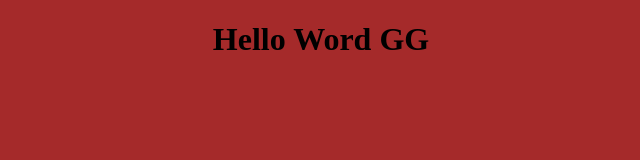
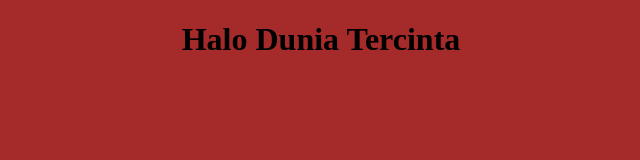
Before and after one commit to OnePrist/RevoU, a plain HTML site: page index.html in a window 1280 px wide. Shown: the whole page, without its empty margins (319-959 px from the left). Drawn offline with Linux system fonts and the light colour scheme.

Commit message:
Mengganti Judul Pada H1

```diff
--- a/index.html
+++ b/index.html
@@ -4,6 +4,6 @@
         <title>Test</title>
     </head>
     <body bgcolor="brown">
-        <h1><center>Hello Word GG</center></h1>
+        <h1><center>Halo Dunia Tercinta</center></h1>
     </body>
 </html>
```
